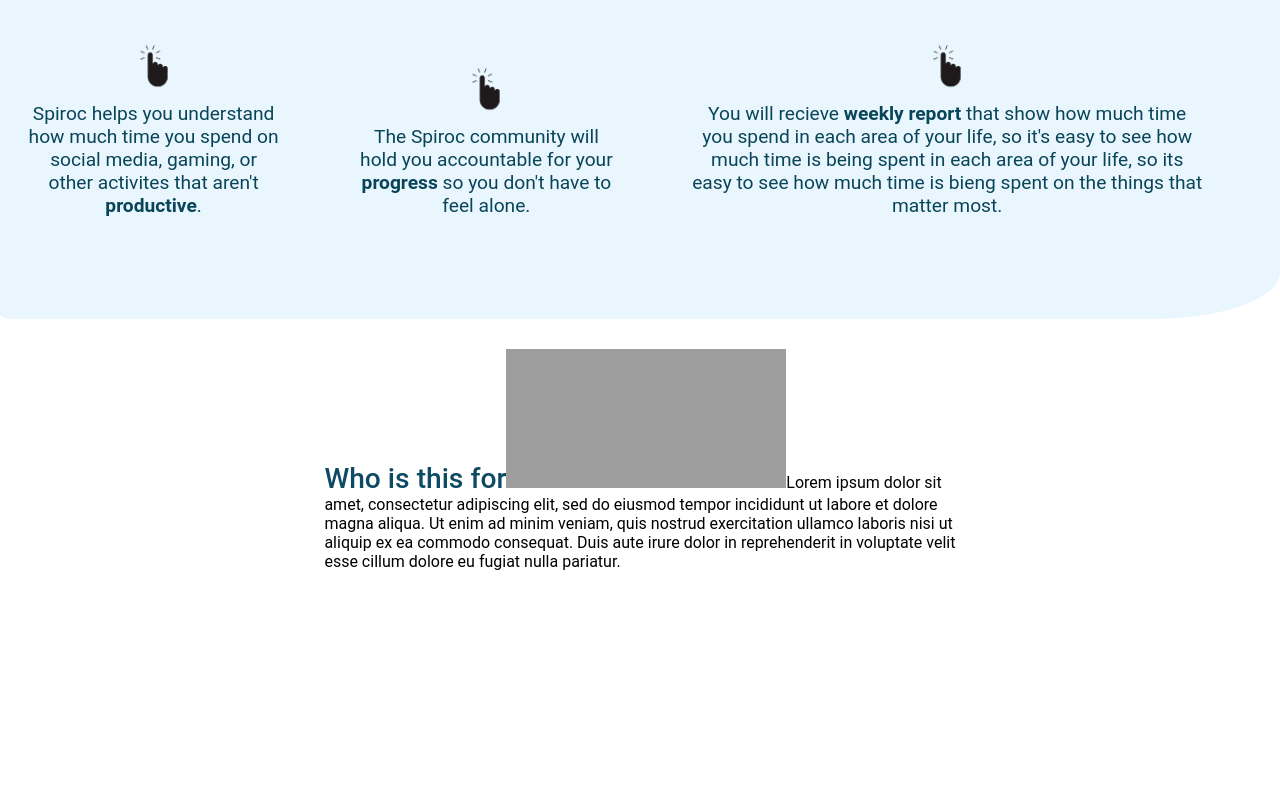
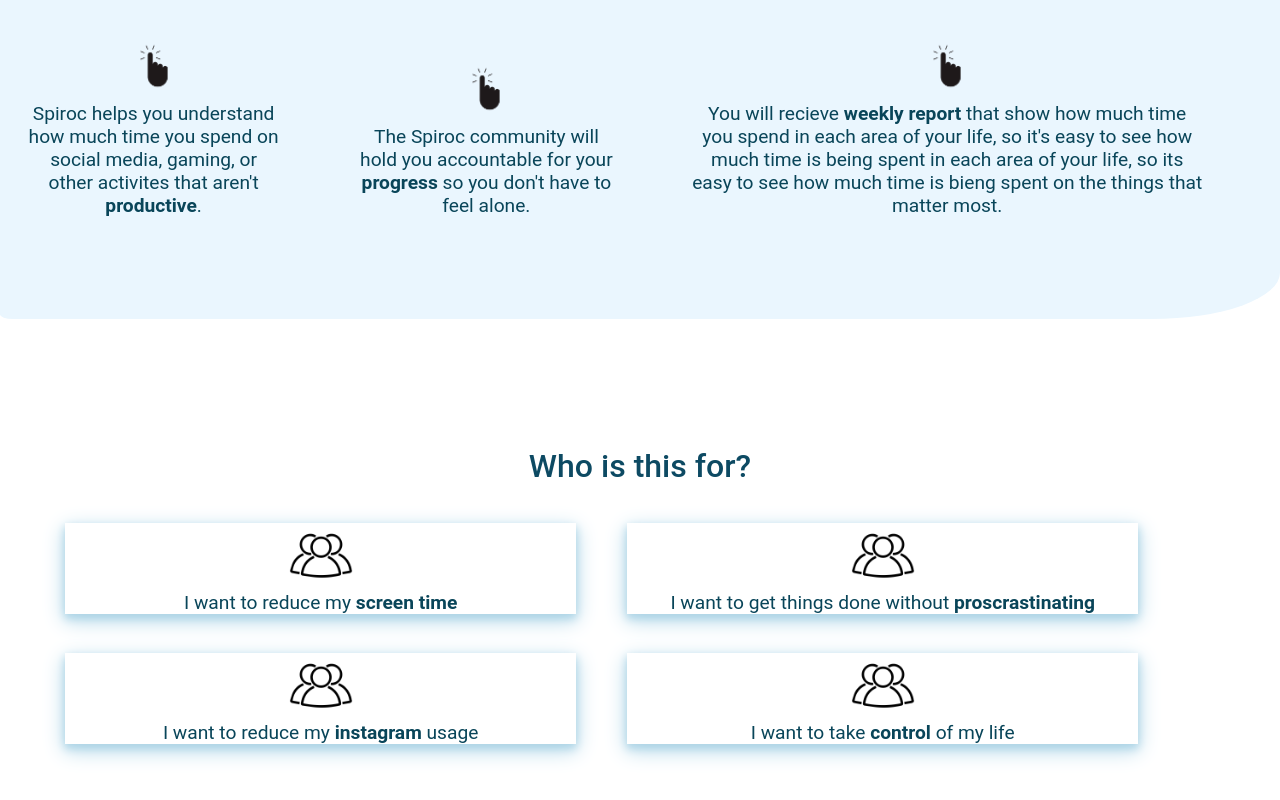
Before and after one commit to singhkaran202/spiroc, a React (Create React App) app: page / in a window 1280 px wide. Shown: the part 1515-2315 px from the top of the page. Before the commit the page ends 2162 px from the top, so only its background shows below. Built offline with nearby package versions, Linux system fonts and the light colour scheme; grey boxes are pictures that could not be loaded.

Commit message:
Purpose(Who is this for) section added

```diff
--- a/src/App.js
+++ b/src/App.js
@@ -5,7 +5,7 @@
   return(
         <div id='body'>
             {/* <Header/> */}
-            <Card
+            <Card1
                 className='section1'
                 img={require('./images/img1.png')}
                 title='A Proven Way To Reduce Screen Time For Free'
@@ -13,55 +13,15 @@
                  who wants to take back control of thier time and be more productive'
             />
 
-            <Card2/>
-            {/* <Card2
-                className='section bg-grey'
-                img={require('./images/iPhone1.jpg')}
-                // title='Our Values'
-                description='Select your most used apps and set up a daily limit'
-            />
-            <Card2
-                className='section bg-grey'
-                img={require('./images/iPhone2.jpg')}
-                // title='Our Values'
-                description='You can put some money at stake to increase your motivation'
-            />
-            <Card2
-                className='section bg-grey'
-                img={require('./images/iPhone3.jpg')}
-                // title='Our Values'
-                description='After the set limit is reached you can no longer use the app for the day unless you pay the amount.'
-            /> */}
-
-            {/* <Methodology_card
-                className='section'
-                img='./images/bg.png'
-                title='Our Methodology'
-                description='Lorem ipsum dolor sit amet, consectetur adipiscing elit, sed do
-                        eiusmod tempor incididunt ut labore et dolore magna aliqua. Ut enim ad
-                        minim veniam, quis nostrud exercitation ullamco laboris nisi ut
-                        aliquip ex ea commodo consequat. Duis aute irure dolor in
-                        reprehenderit in voluptate velit esse cillum dolore eu fugiat nulla
-                        pariatur.'
-            /> */}
+            <Card2/> {/*3 screenshots*/}
             <Methodology_card/>
-            <Purpose
-                className='section'
-                img='./images/bg.png'
-                title='Who is this for'
-                description='Lorem ipsum dolor sit amet, consectetur adipiscing elit, sed do
-                        eiusmod tempor incididunt ut labore et dolore magna aliqua. Ut enim ad
-                        minim veniam, quis nostrud exercitation ullamco laboris nisi ut
-                        aliquip ex ea commodo consequat. Duis aute irure dolor in
-                        reprehenderit in voluptate velit esse cillum dolore eu fugiat nulla
-                        pariatur.'
-            />
+            <Purpose/>
             {/* <WaitlistForm/> */}
         </div>
     );
 }
 
-const Card = (props) =>{
+const Card1 = (props) =>{
     return(
         <div className={props.className} >
             <div className="small-div">
@@ -179,57 +139,48 @@
         </div>
     )
 }
-// const Methodology_card = (props) =>{
-//     return(
-//         <div className={props.className} >
-//             {/* <div className="small-div">
-//                 <i className={props.className}></i>
-//                 <img src={props.img} alt='' width={280} height={139} />
-//             </div> */}
+const Purpose = () =>{
+    return(
+        <div className='purpose-card' >
+            <div className="title-div">
+                Who is this for?
+            </div>
 
-//             <div className="big-div">
-//             <i className={props.className}></i>
+            <div className="second-div">
+              <div className="point4">
+                <div>
+                  <img src={require('./images/icon.png')} alt=''  className="icon-img"/>
+                </div>
+                <div className="point-des">
+                    I want to reduce my <b>screen time</b>
+                </div>
+              </div>
 
-//                 <span className='div-title'>
-//                     {props.title}
-//                 </span>
-//                 <span>
-//                 <img src={props.img} alt='' width={280} height={139} />
-//                 </span>
+              <div className="point5">
+               <div>
+                <img src={require('./images/icon.png')} alt=''  className="icon-img"/>
+                </div>
+                <div className="point-des">
+                I want to get things done without <b>proscrastinating</b>
+                </div>
+               </div>
 
-
-//                 <span>
-//                     {props.description}
-//                 </span>
-//             </div>
-//         </div>
-//     )
-// }
-
-
-
-const Purpose = (props) =>{
-    return(
-        <div className={props.className} >
-            {/* <div className="small-div">
-                <i className={props.className}></i>
-                <img src={props.img} alt='' width={280} height={139} />
-            </div> */}
-
-            <div className="big-div">
-            <i className={props.className}></i>
-
-                <span className='div-title'>
-                    {props.title}
-                </span>
-                <span>
-                <img src={props.img} alt='' width={280} height={139} />
-                </span>
-
-
-                <span>
-                    {props.description}
-                </span>
+               <div className="point6">
+                <div>
+                 <img src={require('./images/icon.png')} alt=''  className="icon-img"/>
+                </div>
+                <div className="point-des">
+                I want to reduce my <b>instagram</b> usage
+                </div>
+               </div>
+               <div className="point7">
+                <div>
+                 <img src={require('./images/icon.png')} alt=''  className="icon-img"/>
+                </div>
+                <div className="point-des">
+                I want to take <b>control</b> of my life
+                </div>
+               </div>
             </div>
         </div>
     )
--- a/src/styles.css
+++ b/src/styles.css
@@ -24,19 +24,7 @@
   align-items: center;
   justify-content: center;
 }
-.section{
-  flex-flow: row wrap;
-  width: 90%;
-  display: flex;
-  flex-direction: row wrap;
-  align-items: center;
-  justify-content: center;
 
-}
-
-.section > div {
-  padding: 30px;
-}
 
 .small-div {
   width: 100%;
@@ -169,6 +157,12 @@
   background-image: linear-gradient(to right,rgb(24, 141, 214),rgb(11, 150, 138));
   padding: 4% 6%;
 }
+.waitlist-btn:hover{
+  box-shadow: 0 4px 8px 0 #aed5e7, 0 6px 20px 0 #aed5e7;
+  border: 2px solid rgb(24, 141, 214);
+}
+
+
 .card2-div{
   padding:5% 1%;
 }
@@ -184,11 +178,7 @@
   width: 30%;
   text-align: center;
 }
-/* .comp1:hover{
-  width: 30.1%;
-  border-style: inset;
-  text-decoration:blue wavy underline;
-} */
+
 
 .comp1 {
   display: inline-block;
@@ -261,11 +251,9 @@
 
 }
 .des-div{
-  /* border: 2px solid red; */
   color: rgb(13, 74, 99);
   font-weight: 600;
   font-size: 1.5vw;
-  /* padding: 20%; */
 }
 .icon-img{
   width:4em;
@@ -276,7 +264,6 @@
   font-size: 2.5vw;
   color: rgb(13, 74, 99);
   font-weight: 550;
-  /* border: 2px solid red; */
   margin-top:8%;
   margin-bottom:3%;
 
@@ -285,23 +272,16 @@
   background-color: #eaf6fe;
   margin-top: 2%;
   padding-bottom: 8%;
-  /* border: 2px solid red; */
   border-radius: 10% 1%;
 }
-/* .method-card:hover{
-  box-shadow: 0 4px 8px 0 #fcfcfc, 0 6px 20px 0 #aee7ae;
-} */
 .point1{
   display: inline-block;
-  /* border: 2px solid red; */
   width: 20%;
   text-align: center;
   margin-left: 2%
-  /* margin-bottom: 3%; */
 }
 .point2{
   display: inline-block;
-  /* border: 2px solid red; */
   width: 20%;
   text-align: center;
   margin-left: 6%;
@@ -309,18 +289,55 @@
 }
 .point3{
   display: inline-block;
-  /* border: 2px solid red; */
   width: 40%;
   text-align: center;
-  /* margin: 1.5%; */
-  /* padding:5% */
 }
 .second-div{
   width:100%;
-  /* border: 2px solid blue; */
   padding: 0%;
 }
 .point-des{
   color:rgb(9, 69, 89);
   font-size: 1.5vw;
 }
+.purpose-card{
+  background-color: white;
+  margin-top: 2%;
+  padding-bottom: 8%;
+}
+.point4{
+  display: inline-block;
+  width: 40%;
+  text-align: center;
+  margin-left: 5%;
+  margin-bottom: 3%;
+  box-shadow: 0 4px 8px 0 #aed5e7, 0 6px 20px 0 #aed5e7;
+}
+.point5{
+  display: inline-block;
+  width: 40%;
+  text-align: center;
+  margin-left: 4%;
+  margin-right: 6%;
+  margin-bottom: 3%;
+  box-shadow: 0 4px 8px 0 #aed5e7, 0 6px 20px 0 #aed5e7;
+}
+.point6{
+  display: inline-block;
+  width: 40%;
+  text-align: center;
+  margin-left: 5%;
+  box-shadow: 0 4px 8px 0 #aed5e7, 0 6px 20px 0 #aed5e7;
+}
+.point7{
+  display: inline-block;
+  width: 40%;
+  text-align: center;
+  margin-left: 4%;
+  margin-right: 6%;
+  box-shadow: 0 4px 8px 0 #aed5e7, 0 6px 20px 0 #aed5e7;
+}
+.second-div{
+  width:100%;
+  padding: 0%;
+}
```
Also changed, not shown: src/images/icon.png (added).
